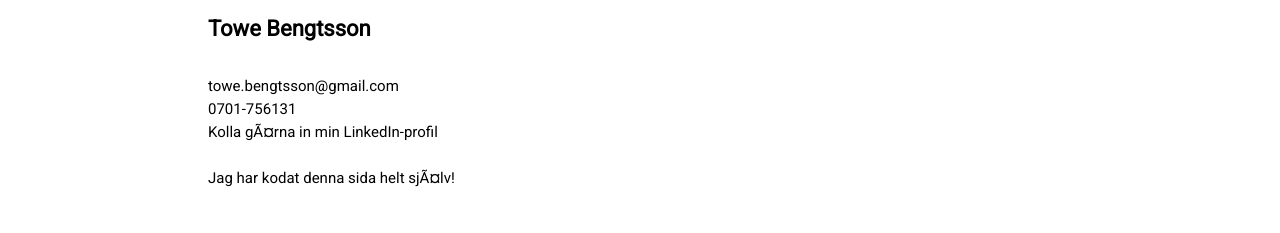
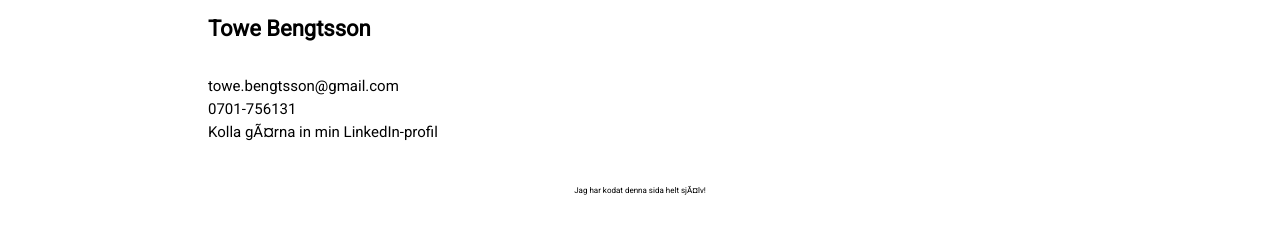
Before and after one commit to twowe/twowe.github.io, a plain HTML site: page index.html in a window 1280 px wide. Shown: the part 1115-1348 px from the top of the page. Drawn offline with nearby package versions, Linux system fonts and the light colour scheme.

Commit message:
mady by style

```diff
--- a/styles.css
+++ b/styles.css
@@ -224,3 +224,11 @@
     margin: 35px 200px 35px 200px;
     text-align: left;
     }
+
+    .made-by{
+      font-family: 'Roboto', sans-serif;
+      font-size: 8px;
+      line-height: 23px;
+      margin: 35px 200px 35px 200px;
+      text-align: center;
+      }
```
